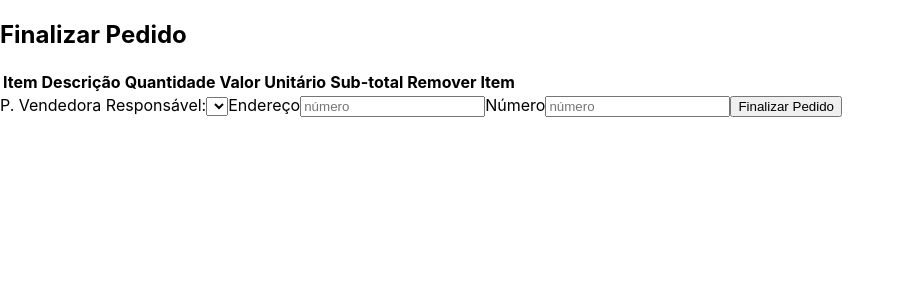
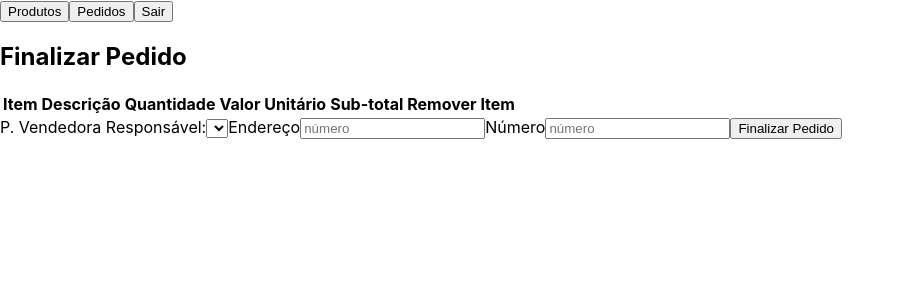
Before and after one commit to Ytellon/delivery-App, a React (Create React App) app in the folder front-end/: page /customer/checkout in a window 1280 px wide. Shown: the top 300 px of the page, without its empty margins (0-905 px from the left). Built offline with nearby package versions, Linux system fonts and the light colour scheme.

Commit message:
refactor: :recycle: importa o componente NavBar para CustomerCheckout.jsx

```diff
--- a/front-end/src/pages/CustomerCheckout.jsx
+++ b/front-end/src/pages/CustomerCheckout.jsx
@@ -1,8 +1,8 @@
 import React, { useState } from 'react';
 import Button from '../components/button';
 import Input from '../components/input';
+import NavBar from '../components/navBar';
 // import { useNavigate } from 'react-router-dom';
-// import NavBar from '../components/navBar';
 // import axios from 'axios';
 // import {getLocalStorage, setLocalStorage}
 
@@ -132,7 +132,7 @@ function CustomerCheckout() {
 
   return (
     <div>
-      {/* <NavBar /> */}
+      <NavBar />
       <h2>Finalizar Pedido</h2>
       <table>
         <thead>
```
